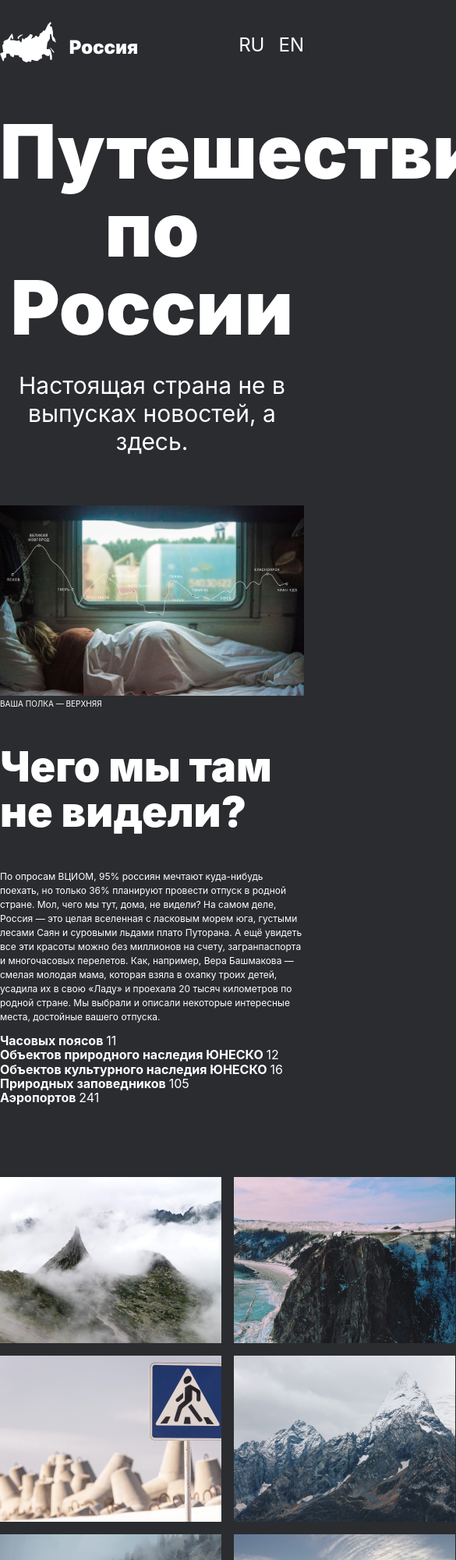
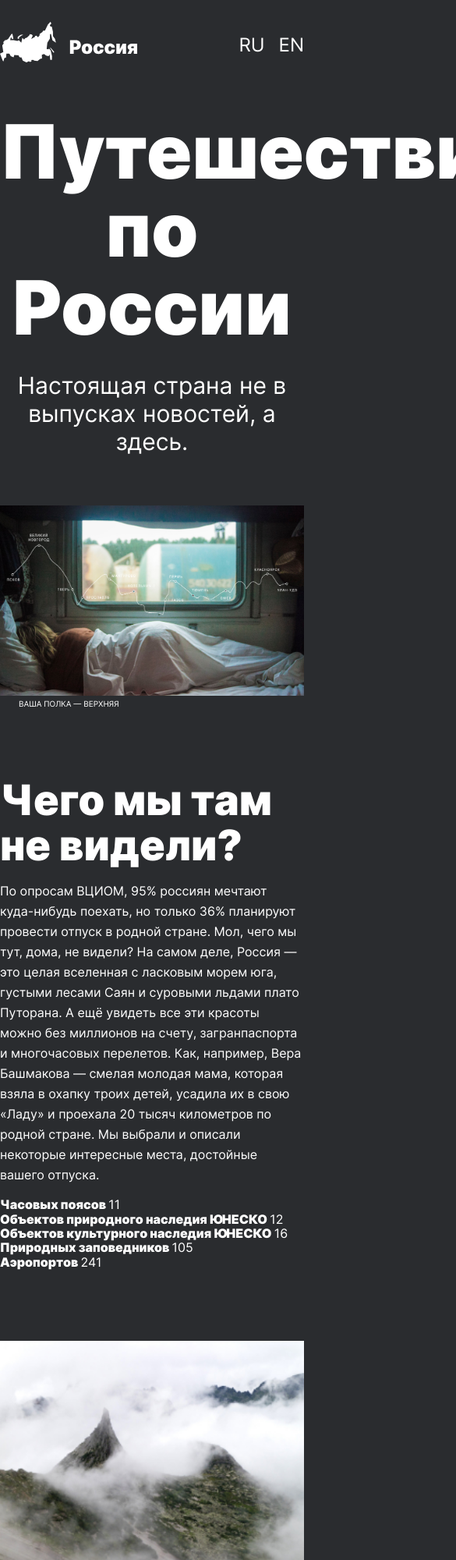
Before and after one commit to Khazdev/russian-travel, a plain HTML site: page index.html in a window 390 px wide. Shown: the top 2000 px of the page at 78% size, 585 px wide, since content can reach past the window. Drawn offline with Linux system fonts and the light colour scheme.

Commit message:
что-то на адаптивном

```diff
--- a/blocks/footer/footer.css
+++ b/blocks/footer/footer.css
@@ -1,6 +1,12 @@
 .footer {
   display: flex;
   justify-content: space-between;
-  margin-top: 92px;
-  margin-bottom: 24px;
+  max-width: 1184px;
+  margin: 92px auto 24px;
 }
+
+@media screen and (max-width: 1024px) {
+  .footer {
+    max-width: 928px;
+  }
+}
--- a/blocks/header/header.css
+++ b/blocks/header/header.css
@@ -1,6 +1,19 @@
 .header {
   display: flex;
   justify-content: space-between;
-  /* margin: 28px auto 0; */
-  margin-top: 28px;
+  margin: 28px auto 0;
+  max-width: 1184px;
 }
+
+
+@media screen and (max-width: 1024px) {
+  .header {
+    max-width: 928px;
+  }
+}
+
+@media screen and (max-width:  768px) {
+  .header {
+    max-width: 720px;
+  }
+}
--- a/blocks/intro/__text/intro__text.css
+++ b/blocks/intro/__text/intro__text.css
@@ -1,5 +1,5 @@
 .intro__text {
-  font-size: 12px;
+  font-size: 16px;
   font-weight: 400;
-  line-height: 18px;
+  line-height: 26px;
 }
--- a/blocks/intro/__title/intro__title.css
+++ b/blocks/intro/__title/intro__title.css
@@ -2,4 +2,5 @@
   font-size: 54px;
   font-weight: 900;
   line-height: 58px;
+  margin: 0;
 }
--- a/blocks/intro/intro.css
+++ b/blocks/intro/intro.css
@@ -1,4 +1,17 @@
 .intro {
   max-width: 984px;
-  margin: 0 auto;
+  margin: 92px auto 0;
 }
+
+@media screen and (max-width: 1024px) {
+  .intro {
+      max-width: 928px;
+  }
+}
+
+@media screen and (max-width:  768px) {
+  .intro {
+    max-width: 720px;
+    margin-top: 88px;
+  }
+}
--- a/blocks/lead/__caption/lead__caption.css
+++ b/blocks/lead/__caption/lead__caption.css
@@ -6,3 +6,9 @@
   line-height: 14px;
   text-transform: uppercase;
 }
+
+@media screen and (max-width:  768px) {
+  .lead__caption {
+    margin-left: 24px;
+  }
+}
--- a/blocks/lead/lead.css
+++ b/blocks/lead/lead.css
@@ -3,4 +3,17 @@
   padding-top: 56px;
   max-width: 984px;
   margin: 0 auto;
+  object-fit: contain;
 }
+
+@media screen and (max-width: 1024px) {
+  .lead {
+    max-width: 928px;
+  }
+}
+
+@media screen and (max-width:  768px) {
+  .lead {
+    max-width: 720px;
+  }
+}
--- a/blocks/page/page.css
+++ b/blocks/page/page.css
@@ -1,7 +1,7 @@
 .page {
   background-color: #2A2C2F;
-  color: #FFF;
-  max-width: 1184px;
+  color: #fff;
+  max-width: 1280px;
   margin: 0 auto;
   font-family: 'Inter', Arial, sans-serif;
 }
--- a/blocks/photo-grid/__item/photo-grid__item.css
+++ b/blocks/photo-grid/__item/photo-grid__item.css
@@ -1,5 +1,3 @@
 .photo-grid__item {
-  object-fit: cover;
   width: 100%;
-  height: 100%;
 }
--- a/blocks/photo-grid/photo-grid.css
+++ b/blocks/photo-grid/photo-grid.css
@@ -1,9 +1,22 @@
 .photo-grid {
+  max-width: 1184px;
   display: grid;
-  max-width: 1184px;
-  margin-top: 92px;
-  margin-bottom: 0;
-  grid-template-columns: repeat(4, 1fr);
+  grid-template-columns: repeat(auto-fit, minmax(284px, 1fr));
   grid-template-rows: repeat(3, 1fr);
+  margin: 92px auto 0;
   gap: 16px;
 }
+
+@media screen and (max-width: 1024px) {
+  .photo-grid {
+    gap: 14px;
+    max-width: 948px;
+  }
+}
+
+@media screen and (max-width:  768px) {
+  .photo-grid {
+    max-width: 720px;
+    gap: 16px;
+  }
+}
--- a/blocks/place/__image/place__image.css
+++ b/blocks/place/__image/place__image.css
@@ -0,0 +1,16 @@
+.place__image {
+  max-width: 460px;
+  object-fit: contain;
+}
+
+@media screen and (max-width: 1024px) {
+  .place__image {
+    max-width: 440px;
+  }
+}
+
+@media screen and (max-width: 768px) {
+  .place__image {
+    max-width: 320px;
+  }
+}
--- a/blocks/place/__title/place__title.css
+++ b/blocks/place/__title/place__title.css
@@ -5,3 +5,12 @@
   margin: 0;
   width: fit-content;
 }
+
+@media screen and (max-width: 768px) {
+  .place__title {
+    font-family: Inter;
+    font-size: 42px;
+    font-weight: 900;
+    line-height: 46px;
+  }
+}
--- a/index.html
+++ b/index.html
@@ -41,7 +41,7 @@
       </ul>
     </section>
     <section class="photo-grid" aria-label="Фотографии">
-      <img class="photo-grid__item" src="./images/grid/__item.jpg" alt="">
+      <img class="photo-grid__item" src="./images/grid/__item.jpg">
       <img class="photo-grid__item" src="./images/grid/__item-1.jpg" alt="">
       <img class="photo-grid__item" src="./images/grid/__item-2.jpg" alt="">
       <img class="photo-grid__item" src="./images/grid/__item-3.jpg" alt="">
@@ -99,8 +99,8 @@
           <h2 class="place__title">Алтай</h2>
           <div class="place__website">
             <p class="place__url-heading">URL</p>
-            <a class="place__link" href="https://www.youtube.com/watch?v=7ZEsoV7kWAQ" target="_blank">National
-              Geographic</a>
+            <a class="place__link" href="https://www.youtube.com/watch?v=7ZEsoV7kWAQ" target="_blank">YouTube
+            </a>
           </div>
           <img class="place__image" src="./images/altay.jpg" alt="Алтай">
           <div>
@@ -118,8 +118,7 @@
           <h2 class="place__title">Зимний Байкал</h2>
           <div class="place__website">
             <p class="place__url-heading">URL</p>
-            <a class="place__link" href="https://vk.com/baikalmile" target="_blank">National
-              Geographic</a>
+            <a class="place__link" href="https://vk.com/baikalmile" target="_blank">https://vk.com/baikalmile</a>
           </div>
           <img class="place__image" src="./images/baikal.jpg" alt="Зимний Байкал">
           <div>
@@ -136,8 +135,7 @@
           <h2 class="place__title">Карелия</h2>
           <div class="place__website">
             <p class="place__url-heading">URL</p>
-            <a class="place__link" href="http://vodlozero.ru/" target="_blank">National
-              Geographic</a>
+            <a class="place__link" href="http://vodlozero.ru/" target="_blank">http://vodlozero.ru/</a>
           </div>
           <img class="place__image" src="./images/kareliya.jpg" alt="Карелия">
           <div>
--- a/pages/index.css
+++ b/pages/index.css
@@ -1,5 +1,7 @@
 @import url(../vendor/normalize.css);
+@import url(../vendor/fonts/fonts.css);
 @import url(../blocks/page/page.css);
+@import url(../blocks/container/container.css);
 @import url(../blocks/header/header.css);
 @import url(../blocks/header/__logo/header__logo.css);
 @import url(../blocks/header/__lang-link-list/header__lang-link-list.css);
@@ -17,6 +19,7 @@
 @import url(../blocks/intro/__list-item-span/intro__list-item-span.css);
 
 @import url(../blocks/photo-grid/photo-grid.css);
+@import url(../blocks/photo-grid/__item/photo-grid__item.css);
 
 @import url(../blocks/places/places.css);
 @import url(../blocks/places-list/places-list.css);
```
Also changed, not shown: blocks/lead/__image/lead__image.css (line endings or trailing spaces).
